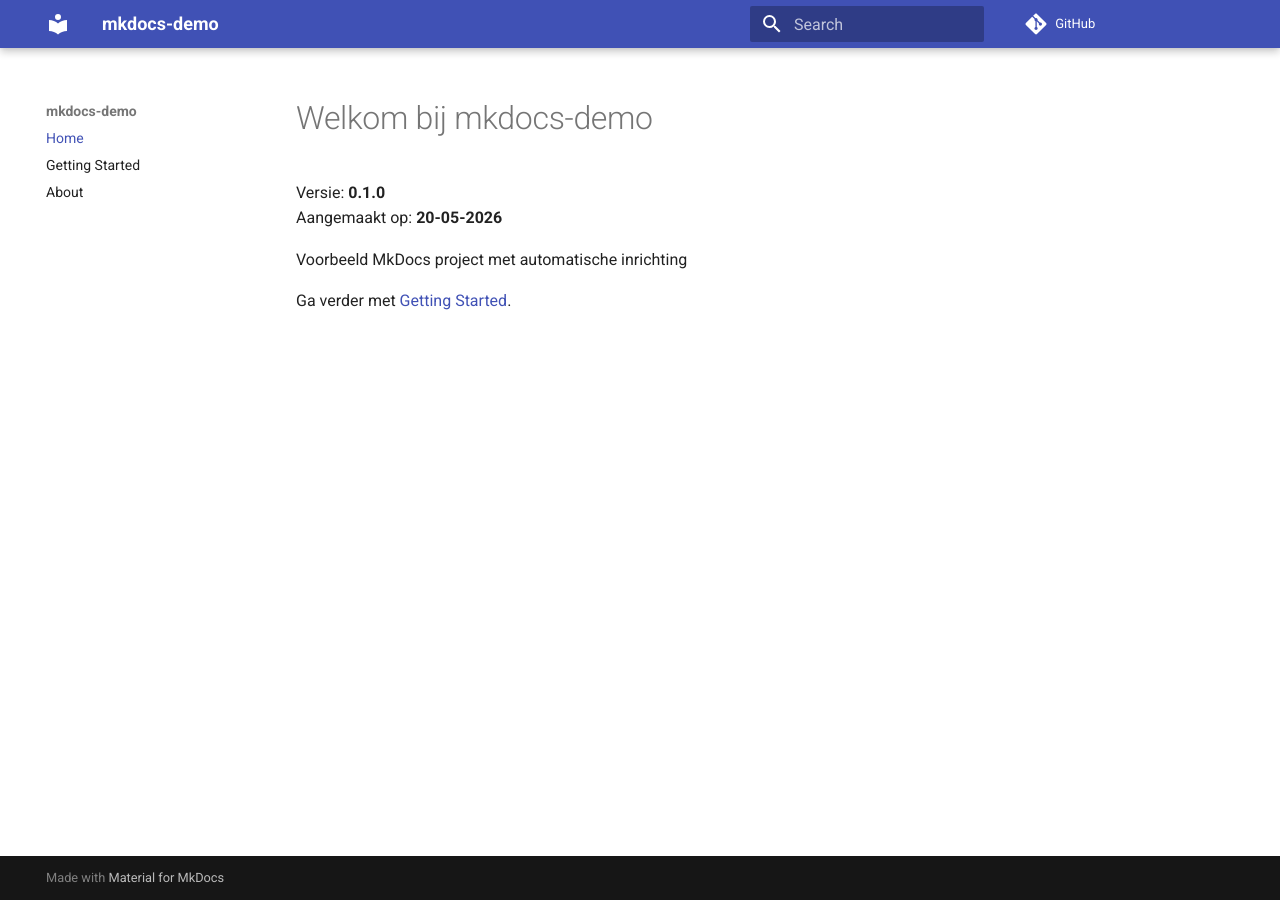
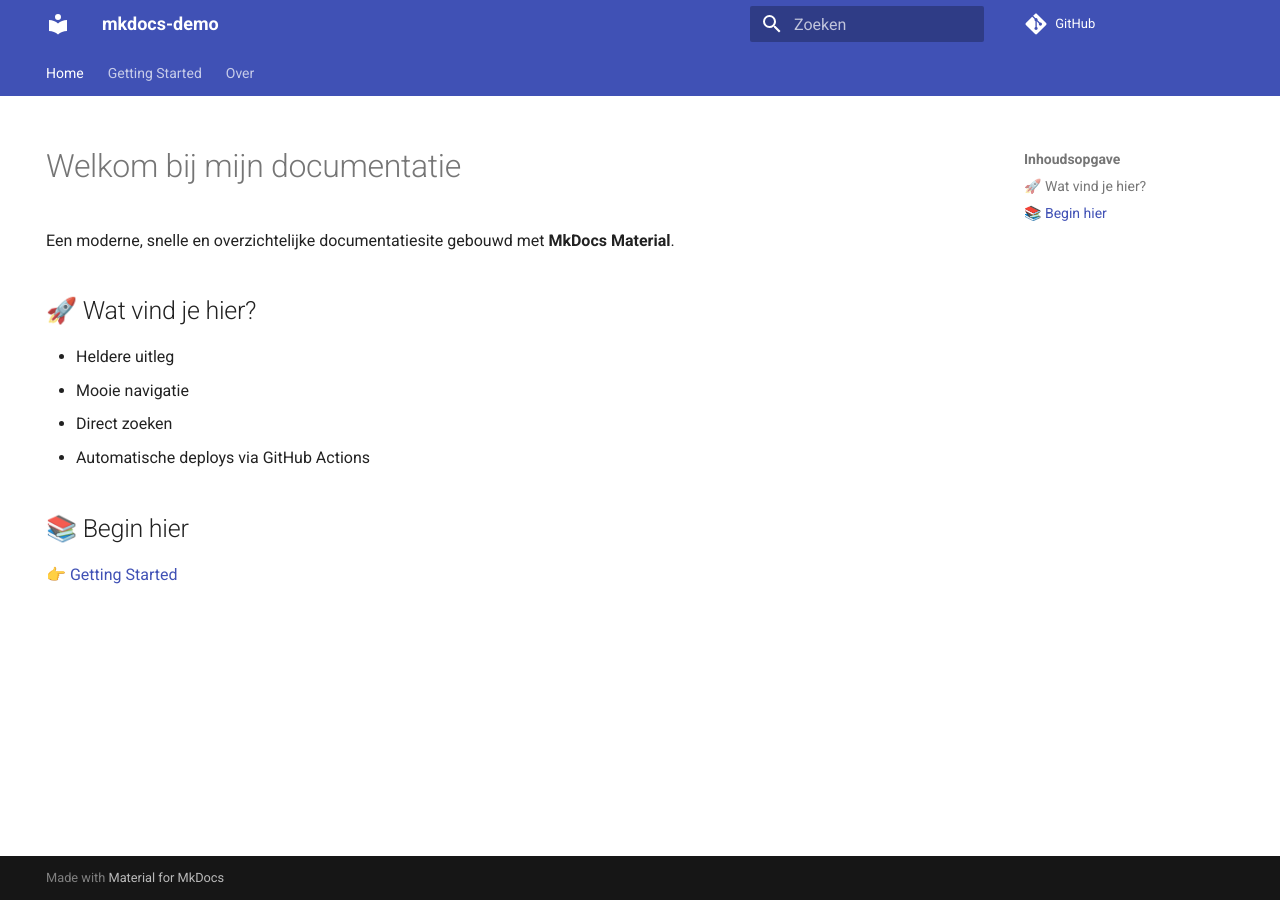
Before and after one commit to rhirschmann/mkdocs-demo, an MkDocs documentation site: the page built from docs/index.md, in a window 1280 px wide. Built offline with MkDocs 1.6.1 and Material for MkDocs 9.7.7, drawn with Linux system fonts in a browser that asks for light colours; comment, search, counter and statistics services are not loaded.

Commit message:
Vervraaing van het MkDocs voorbeeld

```diff
--- a/docs/index.md
+++ b/docs/index.md
@@ -1,8 +1,19 @@
-# Welkom bij mkdocs-demo
+---
+title: Welkom
+hide:
+  - navigation
+---
 
-Versie: **0.1.0**
-Aangemaakt op: **20-05-2026**
+# Welkom bij mijn documentatie
 
-Voorbeeld MkDocs project met automatische inrichting
+Een moderne, snelle en overzichtelijke documentatiesite gebouwd met **MkDocs Material**.
 
-Ga verder met [Getting Started](getting-started.md).
+## 🚀 Wat vind je hier?
+
+- Heldere uitleg
+- Mooie navigatie
+- Direct zoeken
+- Automatische deploys via GitHub Actions
+
+## 📚 Begin hier
+👉 [Getting Started](getting-started/index.md)
--- a/mkdocs.yml
+++ b/mkdocs.yml
@@ -9,7 +9,37 @@ extra:
   version: 0.1.0
   created: 20-05-2026
 
+theme:
+  name: material
+  language: nl
+  palette:
+    - scheme: default
+      primary: indigo
+      accent: deep purple
+    - scheme: slate
+      primary: indigo
+      accent: deep purple
+      toggle:
+        icon: material/weather-night
+        name: Donkere modus
+  features:
+    - navigation.instant
+    - navigation.tabs
+    - navigation.sections
+    - navigation.expand
+    - navigation.top
+    - search.suggest
+    - search.highlight
+    - content.code.copy
+
 nav:
-- Home: index.md
-- Getting Started: getting-started.md
-- About: about.md
+  - Home: index.md
+  - Getting Started:
+      - Introductie: getting-started/index.md
+      - Installatie: getting-started/install.md
+  - Over: about/index.md
+
+plugins:
+  - search
+  - tags
+  - social
```
Also changed, not shown: README.md (+4 -0 lines).
